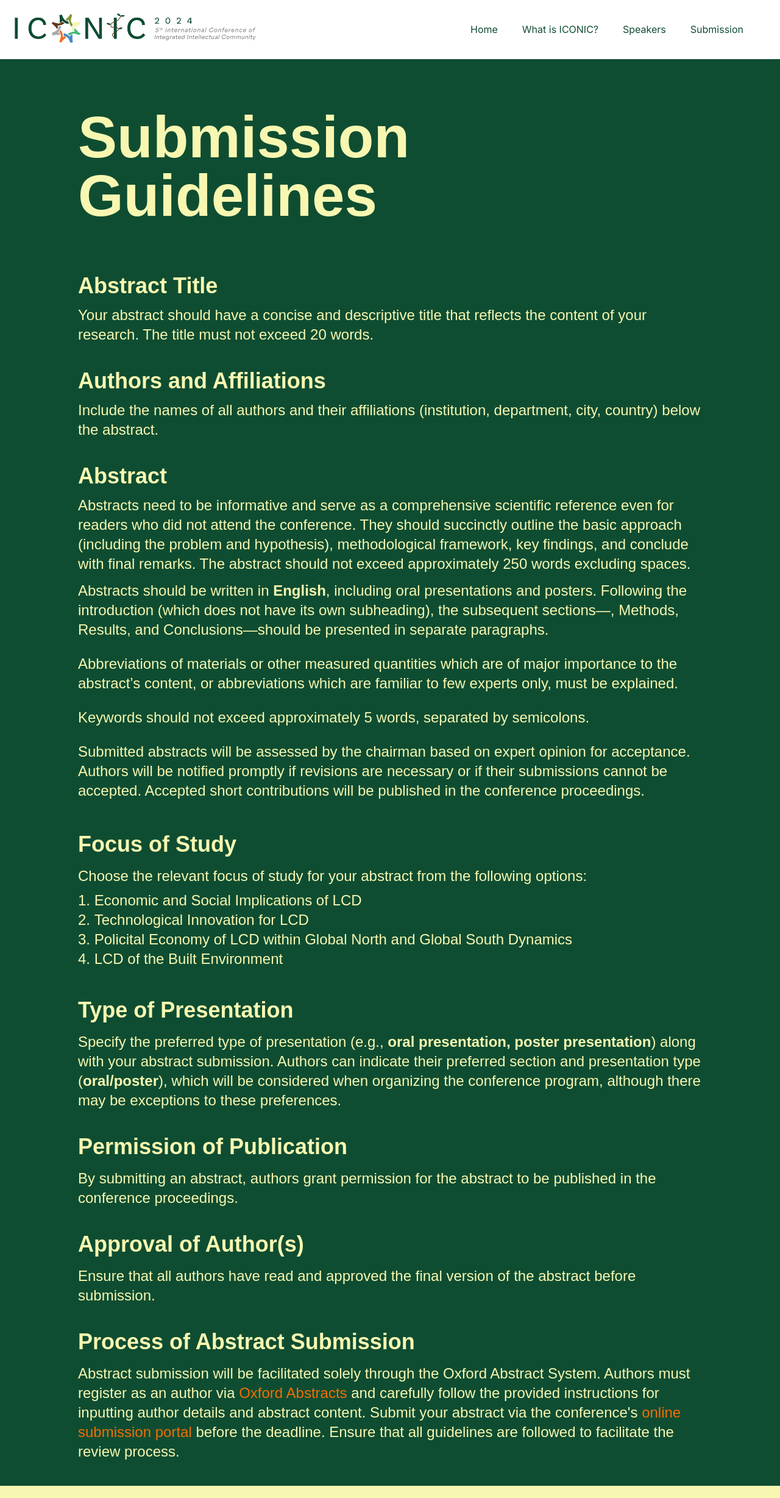
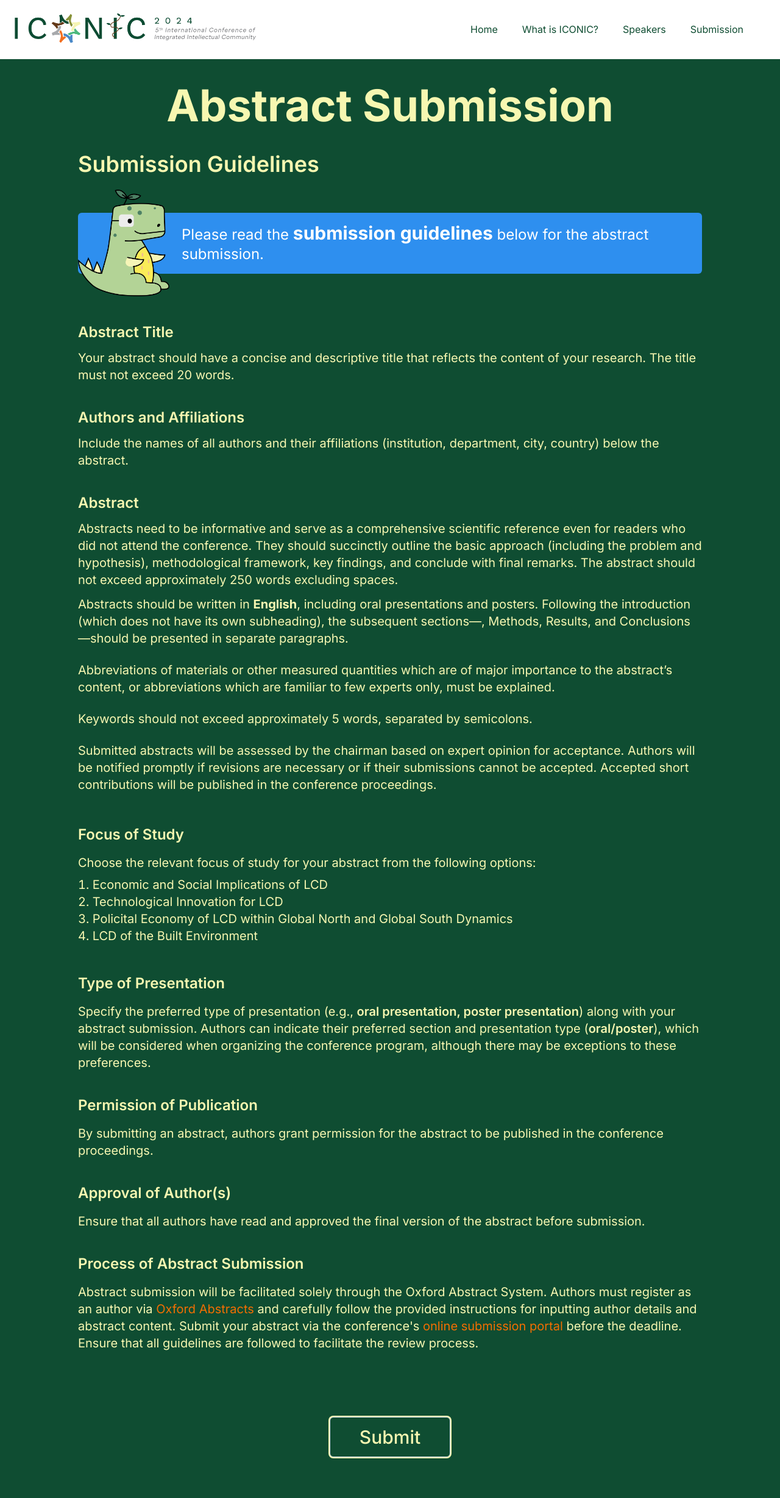
Before and after one commit to ppijerman/iconic-24, a Next.js app: page /submit-abstract in a window 1280 px wide. Shown: the whole page at 61% size. Built offline with nearby package versions, Linux system fonts and the light colour scheme; a web font is replaced by a local one.

Commit message:
aposthrope error

```diff
--- a/app/submit-abstract/page.tsx
+++ b/app/submit-abstract/page.tsx
@@ -1,3 +1,7 @@
+import dico from "@/assets/dico.png";
+import { Button } from "@/components/ui/button";
+import Image from "next/image";
+
 export default function Page() {
   const guidelines = [
     {
@@ -18,20 +22,34 @@ export default function Page() {
   ];
 
   return (
-    <main className="min-h-screen bg-secondary flex flex-col items-center justify-center text-primary font-utile-display">
+    <main className="min-h-screen bg-secondary flex flex-col items-center justify-center text-primary w-full">
       <div className="w-[80%] text-2xl flex flex-col items-center justify-center">
         <div className="py-10 flex flex-col items-center justify-center w-full">
-          <h1 className="text-8xl font-bold w-full py-10">Submission Guidelines</h1>
+          <div className="flex flex-row gap-10 items-center justify-center">
+            <h1 className="text-5xl md:text-7xl font-bold">Abstract Submission</h1>
+          </div>
+
+          <h1 className="text-4xl font-semibold w-full pt-10 mb-5">
+            Submission Guidelines
+          </h1>
+          <div className="py-10 my-10 h-[300px] md:h-[100px] flex flex-row items-center gap-5 justify-center bg-accent2 w-full text-white  rounded-md">
+            <Image src={dico} alt="dico logo iconic" width={150} height={50} />
+            <h1 className="text-2xl">
+              Please read the{" "}
+              <span className="text-3xl font-bold">submission guidelines</span>{" "}
+              below for the abstract submission.
+            </h1>
+          </div>
           {guidelines.map((guideline) => (
             <div key={guideline.title} className="w-full">
-              <h2 className="text-4xl font-semibold pt-10 pb-3">
+              <h2 className="text-2xl font-semibold pt-10 pb-3">
                 {guideline.title}
               </h2>
-              <p>{guideline.description}</p>
+              <p className="text-xl">{guideline.description}</p>
             </div>
           ))}
           <div className="w-full">
-            <p className="py-3">
+            <p className="text-xl py-3">
               Abstracts should be written in{" "}
               <span className="font-bold">English</span>, including oral
               presentations and posters. Following the introduction (which does
@@ -39,16 +57,16 @@ export default function Page() {
               Results, and Conclusions—should be presented in separate
               paragraphs.
             </p>
-            <p className="py-3">
+            <p className="py-3 text-xl">
               Abbreviations of materials or other measured quantities which are
               of major importance to the abstract’s content, or abbreviations
               which are familiar to few experts only, must be explained.
             </p>
-            <p className="py-3 text-left">
+            <p className="py-3 text-left text-xl">
               Keywords should not exceed approximately 5 words, separated by
               semicolons.
             </p>
-            <p className="py-3">
+            <p className="py-3 text-xl">
               Submitted abstracts will be assessed by the chairman based on
               expert opinion for acceptance. Authors will be notified promptly
               if revisions are necessary or if their submissions cannot be
@@ -57,14 +75,14 @@ export default function Page() {
             </p>
           </div>
           <div className="w-full">
-            <h1 className="text-4xl font-semibold pt-10 pb-4">
+            <h1 className="text-2xl font-semibold pt-10 pb-4">
               Focus of Study
             </h1>
-            <p>
+            <p className="text-xl">
               Choose the relevant focus of study for your abstract from the
               following options:
             </p>
-            <ul className="list-decimal list-inside py-2 text-2xl">
+            <ul className="list-decimal list-inside py-2 text-xl">
               <li>Economic and Social Implications of LCD</li>
               <li>Technological Innovation for LCD</li>
               <li>
@@ -75,10 +93,10 @@ export default function Page() {
             </ul>
           </div>
           <div className="w-full">
-            <h1 className="text-4xl font-semibold pt-10 pb-4">
+            <h1 className="text-2xl font-semibold pt-10 pb-4">
               Type of Presentation
             </h1>
-            <p>
+            <p className="text-xl">
               Specify the preferred type of presentation (e.g.,{" "}
               <span className="font-semibold">
                 oral presentation, poster presentation
@@ -91,28 +109,28 @@ export default function Page() {
             </p>
           </div>
           <div className="w-full">
-            <h1 className="text-4xl font-semibold pt-10 pb-4">
+            <h1 className="text-2xl font-semibold pt-10 pb-4">
               Permission of Publication
             </h1>
-            <p>
+            <p className="text-xl">
               By submitting an abstract, authors grant permission for the
               abstract to be published in the conference proceedings.
             </p>
           </div>
           <div className="w-full">
-            <h1 className="text-4xl font-semibold pt-10 pb-4">
+            <h1 className="text-2xl font-semibold pt-10 pb-4">
               Approval of Author(s)
             </h1>
-            <p>
+            <p className="text-xl">
               Ensure that all authors have read and approved the final version
               of the abstract before submission.
             </p>
           </div>
           <div className="w-full">
-            <h1 className="text-4xl font-semibold pt-10 pb-4">
+            <h1 className="text-2xl font-semibold pt-10 pb-4">
               Process of Abstract Submission
             </h1>
-            <p>
+            <p className="text-xl">
               Abstract submission will be facilitated solely through the Oxford
               Abstract System. Authors must register as an author via{" "}
               <span className="text-accent">
@@ -120,7 +138,7 @@ export default function Page() {
               </span>{" "}
               and carefully follow the provided instructions for inputting
               author details and abstract content. Submit your abstract via the
-              conference's{" "}
+              conference&apos;s{" "}
               <span className="text-accent">
                 <a href="https://app.oxfordabstracts.com/stages/41029/submitter">
                   online submission portal{" "}
@@ -131,6 +149,14 @@ export default function Page() {
             </p>
           </div>
         </div>
+        <div className="h-[200px] flex flex-col w-full items-center justify-center">
+          <Button
+            variant="outline"
+            className="ring-2 ring-primary bg-secondary hover:bg-accent2 hover:text-primary py-8 px-12 text-3xl"
+          >
+            Submit
+          </Button>
+        </div>
       </div>
     </main>
   );
--- a/app/what-is-iconic/page.tsx
+++ b/app/what-is-iconic/page.tsx
@@ -12,7 +12,7 @@ export default function Page() {
         <p className="text-2xl">
           Join us to be at the{" "}
           <span className="font-bold">forefront of change</span>, accelerating
-          our nation's path towards a{" "}
+          our nation&apos;s path towards a{" "}
           <span className="font-bold">resilient</span> and{" "}
           <span className="font-bold">sustainable</span> green transition.
         </p>
@@ -64,8 +64,8 @@ export default function Page() {
         <div className="font-bold pt-20 w-[80%]">
           <h1 className="text-4xl">INTRODUCING OUR THEME:</h1>
           <h1 className="text-7xl">Low-Carbon Development</h1>
-          <div className="grid md:grid-cols-3 grid-cols-1 gap-10 py-10">
-            <div className="flex flex-col items-center justify-center w-[85%]">
+          <div className="grid md:grid-cols-3 grid-cols-1 gap-10 py-10 w-full">
+            <div className="flex flex-col items-center justify-center w-full text-center">
               <h1 className="text-4xl py-3 min-h-[8rem] text-center">
                 Addressing Climate Urgency
               </h1>
@@ -75,8 +75,8 @@ export default function Page() {
                 natural disasters.
               </p>
             </div>
-            <div className="flex flex-col items-center justify-center w-[85%]">
-              <h1 className="text-4xl py-3 min-h-[8rem] text-center">
+            <div className="flex flex-col items-center justify-center w-full text-center">
+              <h1 className="text-4xl py-3 min-h-[8rem]">
                 Sustainable Economic Growth
               </h1>
               <p className="">
@@ -85,7 +85,7 @@ export default function Page() {
                 renewable energy.
               </p>
             </div>
-            <div className="flex flex-col items-center justify-center w-[85%]">
+            <div className="flex flex-col items-center justify-center w-full text-center">
               <h1 className="text-4xl py-3 min-h-[8rem] text-center">
                 Global Responsibility
               </h1>
```
